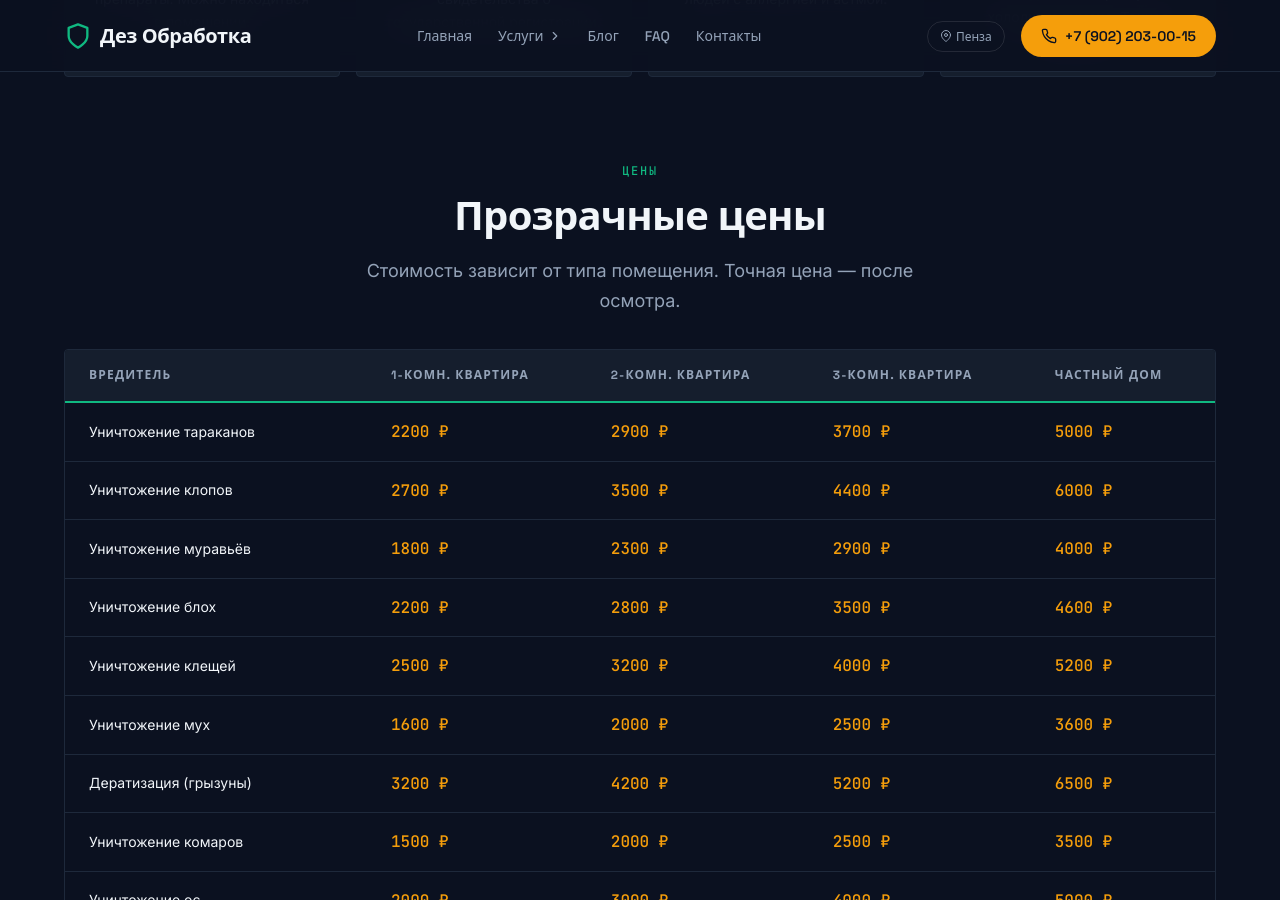
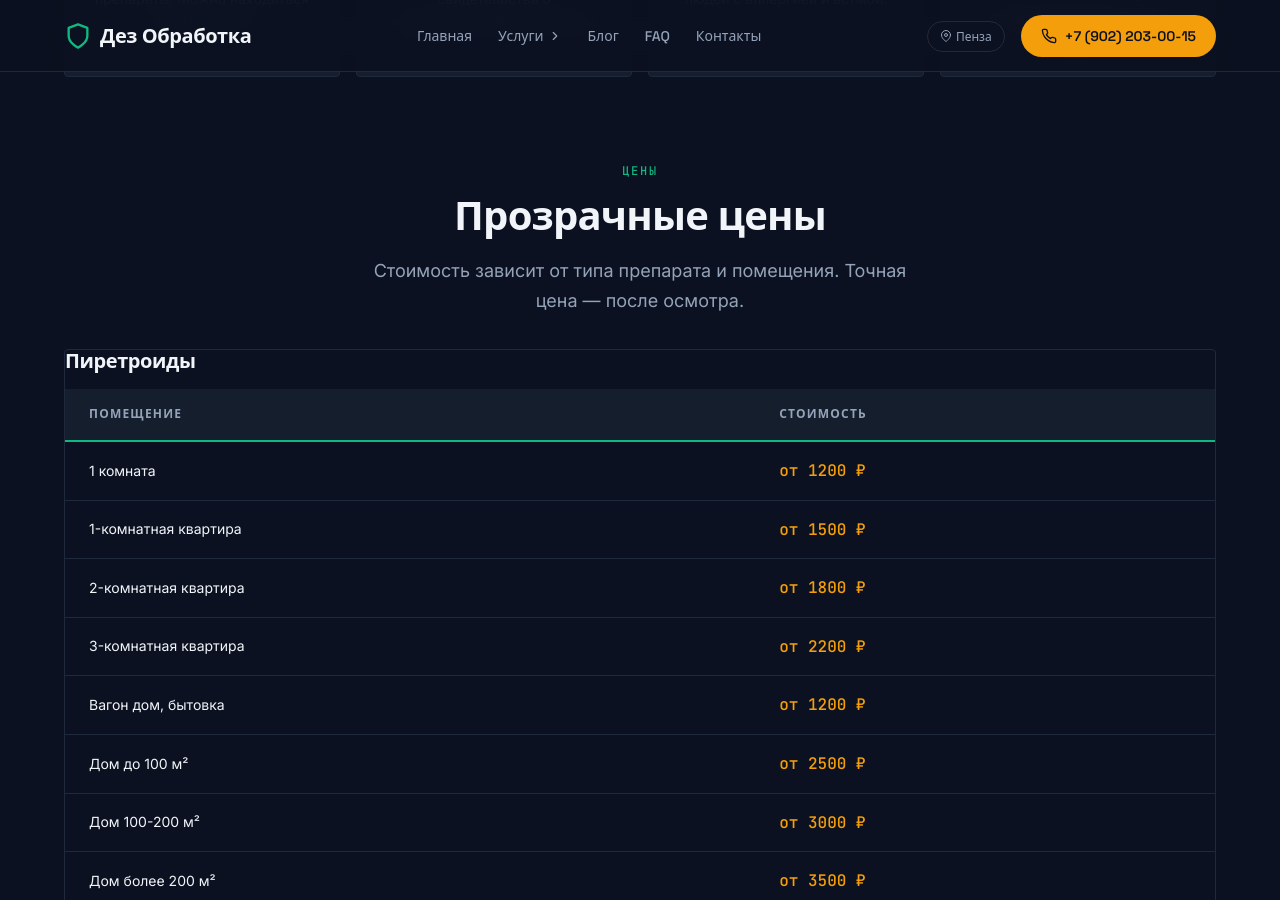
Before and after one commit to kaylas000/dez-obrabotka.pro, a Jekyll site: the page built from index.html, in a window 1280 px wide and 900 px high, scrolled down 3755 px. Built offline with Jekyll 4.4.1, drawn with Linux system fonts in a browser that asks for light colours; some of the changed text lies outside the part shown.

Commit message:
обновлен прайс: три категории препаратов (пиретроиды, микрокапсульные, 5 поколения)

```diff
--- a/_data/prices.yml
+++ b/_data/prices.yml
@@ -1,90 +1,56 @@
-- slug: tarakany
-  name: Уничтожение тараканов
-  price_1k: 2200
-  price_2k: 2900
-  price_3k: 3700
-  price_house: 5000
-- slug: klopy
-  name: Уничтожение клопов
-  price_1k: 2700
-  price_2k: 3500
-  price_3k: 4400
-  price_house: 6000
-- slug: muravi
-  name: Уничтожение муравьёв
-  price_1k: 1800
-  price_2k: 2300
-  price_3k: 2900
-  price_house: 4000
-- slug: blohi
-  name: Уничтожение блох
-  price_1k: 2200
-  price_2k: 2800
-  price_3k: 3500
-  price_house: 4600
-- slug: kleshchi
-  name: Уничтожение клещей
-  price_1k: 2500
-  price_2k: 3200
-  price_3k: 4000
-  price_house: 5200
-- slug: muhi
-  name: Уничтожение мух
-  price_1k: 1600
-  price_2k: 2000
-  price_3k: 2500
-  price_house: 3600
-- slug: gryzuny
-  name: Дератизация (грызуны)
-  price_1k: 3200
-  price_2k: 4200
-  price_3k: 5200
-  price_house: 6500
-- slug: komary
-  name: Уничтожение комаров
-  price_1k: 1500
-  price_2k: 2000
-  price_3k: 2500
-  price_house: 3500
-- slug: osy
-  name: Уничтожение ос
-  price_1k: 2000
-  price_2k: 3000
-  price_3k: 4000
-  price_house: 5000
-- slug: dezinfektsiya
-  name: Дезинфекция помещений
-  price_1k: 2500
-  price_2k: 3200
-  price_3k: 4000
-  price_house: 5500
-- slug: uborka-pozhar
-  name: Уборка после пожара
-  price_1k: 8000
-  price_2k: 12000
-  price_3k: 15000
-  price_house: 20000
-- slug: udalenie-zapahov
-  name: Удаление запахов
-  price_1k: 2500
-  price_2k: 3200
-  price_3k: 4000
-  price_house: 5000
-- slug: profilaktika
-  name: Профилактическая обработка
-  price_1k: 2000
-  price_2k: 2500
-  price_3k: 3200
-  price_house: 4000
-- slug: obrabotka-podezdy
-  name: Обработка подъездов
-  price_1k: 3000
-  price_2k: 4000
-  price_3k: 5000
-  price_house: 6000
-- slug: garantiynoe-obsluzhivanie
-  name: Гарантийное обслуживание
-  price_1k: 1500
-  price_2k: 2000
-  price_3k: 2500
-  price_house: 3500
+- category: Пиретроиды
+  items:
+    - name: 1 комната
+      price: 1200
+    - name: 1-комнатная квартира
+      price: 1500
+    - name: 2-комнатная квартира
+      price: 1800
+    - name: 3-комнатная квартира
+      price: 2200
+    - name: Вагон дом, бытовка
+      price: 1200
+    - name: Дом до 100 м²
+      price: 2500
+    - name: Дом 100-200 м²
+      price: 3000
+    - name: Дом более 200 м²
+      price: 3500
+
+- category: Микрокапсульные препараты
+  items:
+    - name: 1 комната
+      price: 2000
+    - name: 1-комнатная квартира
+      price: 2300
+    - name: 2-комнатная квартира
+      price: 2600
+    - name: 3-комнатная квартира
+      price: 2800
+    - name: Вагон дом, бытовка
+      price: 2000
+    - name: Дом до 100 м²
+      price: 3500
+    - name: Дом 100-200 м²
+      price: 4000
+    - name: Дом более 200 м²
+      price: 4500
+
+- category: Препараты 5 поколения
+  items:
+    - name: 1 комната
+      price: 2500
+    - name: 1-комнатная квартира
+      price: 3000
+    - name: 2-комнатная квартира
+      price: 3500
+    - name: 3-комнатная квартира
+      price: 4000
+    - name: Вагон дом, бытовка
+      price: 2500
+    - name: Дом до 100 м²
+      price: 4500
+    - name: Дом 100-200 м²
+      price: 6000
+    - name: Дом более 200 м²
+      price: 7500
--- a/index.html
+++ b/index.html
@@ -220,37 +220,30 @@
     <div class="section__header reveal">
       <span class="section__label">Цены</span>
       <h2 class="section__title">Прозрачные цены</h2>
-      <p class="section__subtitle">Стоимость зависит от типа помещения. Точная цена — после осмотра.</p>
+      <p class="section__subtitle">Стоимость зависит от типа препарата и помещения. Точная цена — после осмотра.</p>
     </div>
 
-    <div class="table-wrap reveal">
+    {% for group in site.data.prices %}
+    <div class="table-wrap reveal" style="margin-bottom:2rem">
+      <h3 style="font-size:1.25rem;font-weight:600;margin-bottom:1rem;color:var(--color-text)">{{ group.category }}</h3>
       <table class="table">
         <thead>
           <tr>
-            <th>Вредитель</th>
-            <th>1-комн. квартира</th>
-            <th>2-комн. квартира</th>
-            <th>3-комн. квартира</th>
-            <th>Частный дом</th>
+            <th>Помещение</th>
+            <th>Стоимость</th>
           </tr>
         </thead>
         <tbody>
-          {% for item in site.data.prices %}
+          {% for item in group.items %}
           <tr>
-            <td>
-              <a href="{{ '/uslugi/' | append: item.slug | append: '/' | relative_url }}" style="color:var(--color-text);text-decoration:none">
-                {{ item.name }}
-              </a>
-            </td>
-            <td class="price">{{ item.price_1k }} ₽</td>
-            <td class="price">{{ item.price_2k }} ₽</td>
-            <td class="price">{{ item.price_3k }} ₽</td>
-            <td class="price">{{ item.price_house }} ₽</td>
+            <td>{{ item.name }}</td>
+            <td class="price">от {{ item.price }} ₽</td>
           </tr>
           {% endfor %}
         </tbody>
       </table>
     </div>
+    {% endfor %}
   </div>
 </section>
 
```
